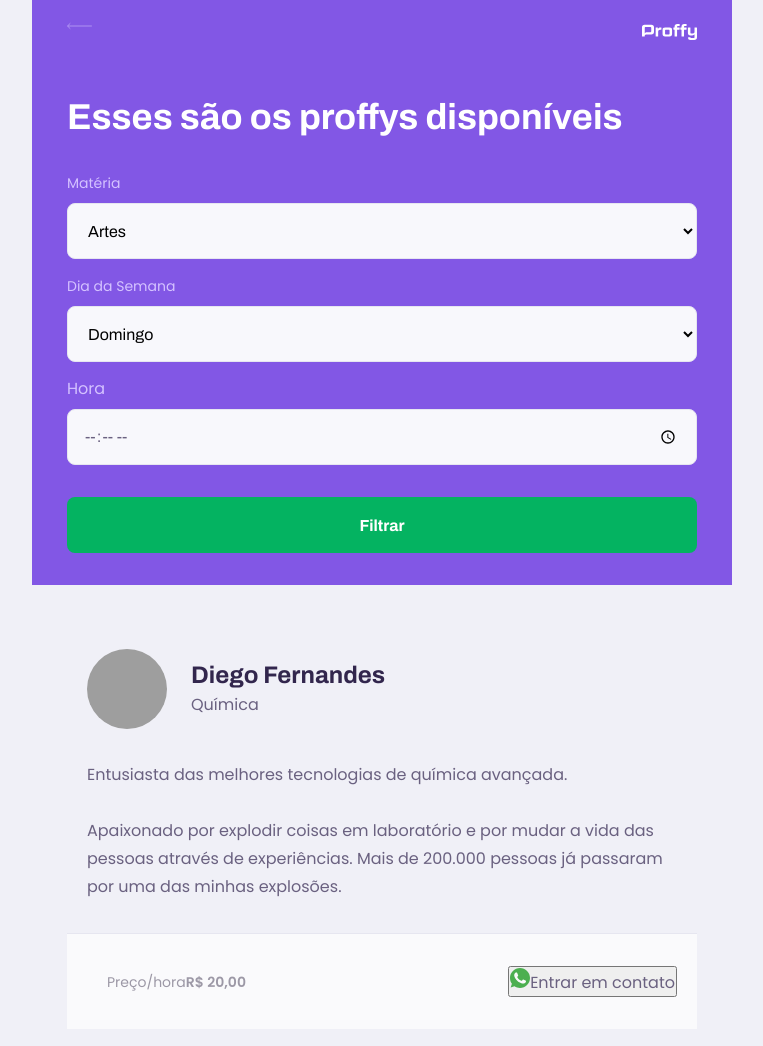
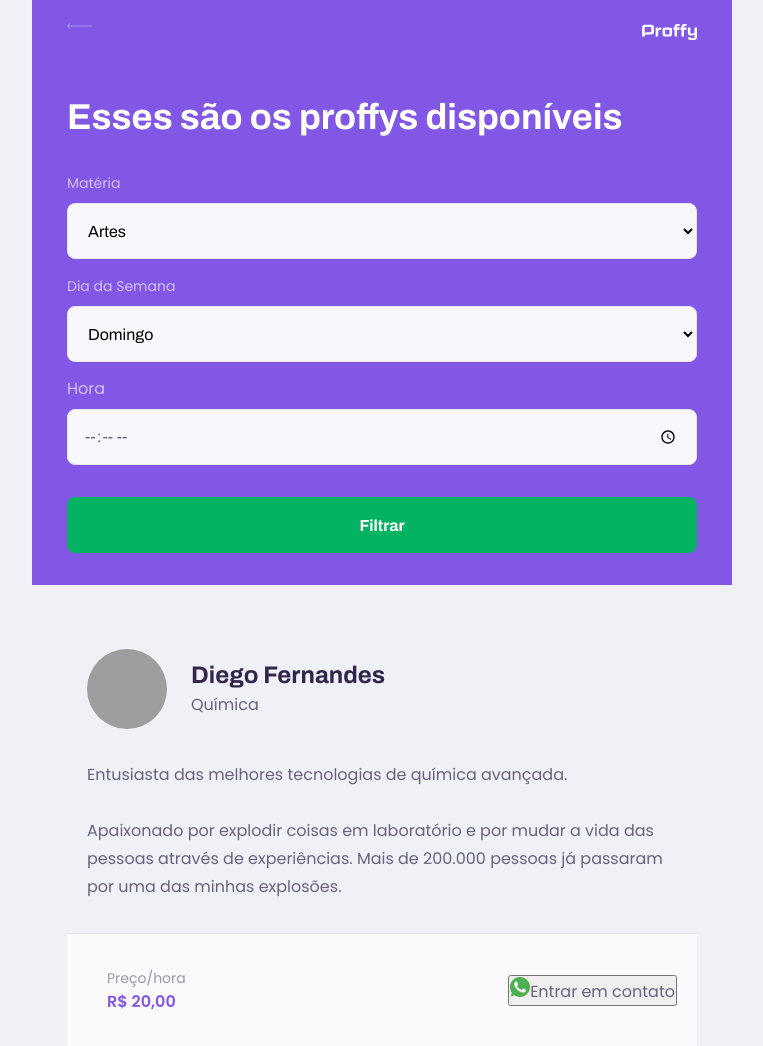
Before and after one commit to nmmuchate/NextLevelWeek, a plain HTML site: page study.html in a window 1280 px wide. Shown: the whole page, without its empty margins (258-1021 px from the left). Drawn offline with Linux system fonts and the light colour scheme; grey boxes are pictures that could not be loaded.

Commit message:
colocar os preçarios

```diff
--- a/styles/partials/page-study.css
+++ b/styles/partials/page-study.css
@@ -174,3 +174,9 @@ teacher-item {
     line-height: 2.4rem;
     color: var(--color-text-complement);
 }
+
+.teacher-item footer p strong {
+    font-size: 1.6rem;
+    color: var(--color-primary);
+    display: block;
+}
```
